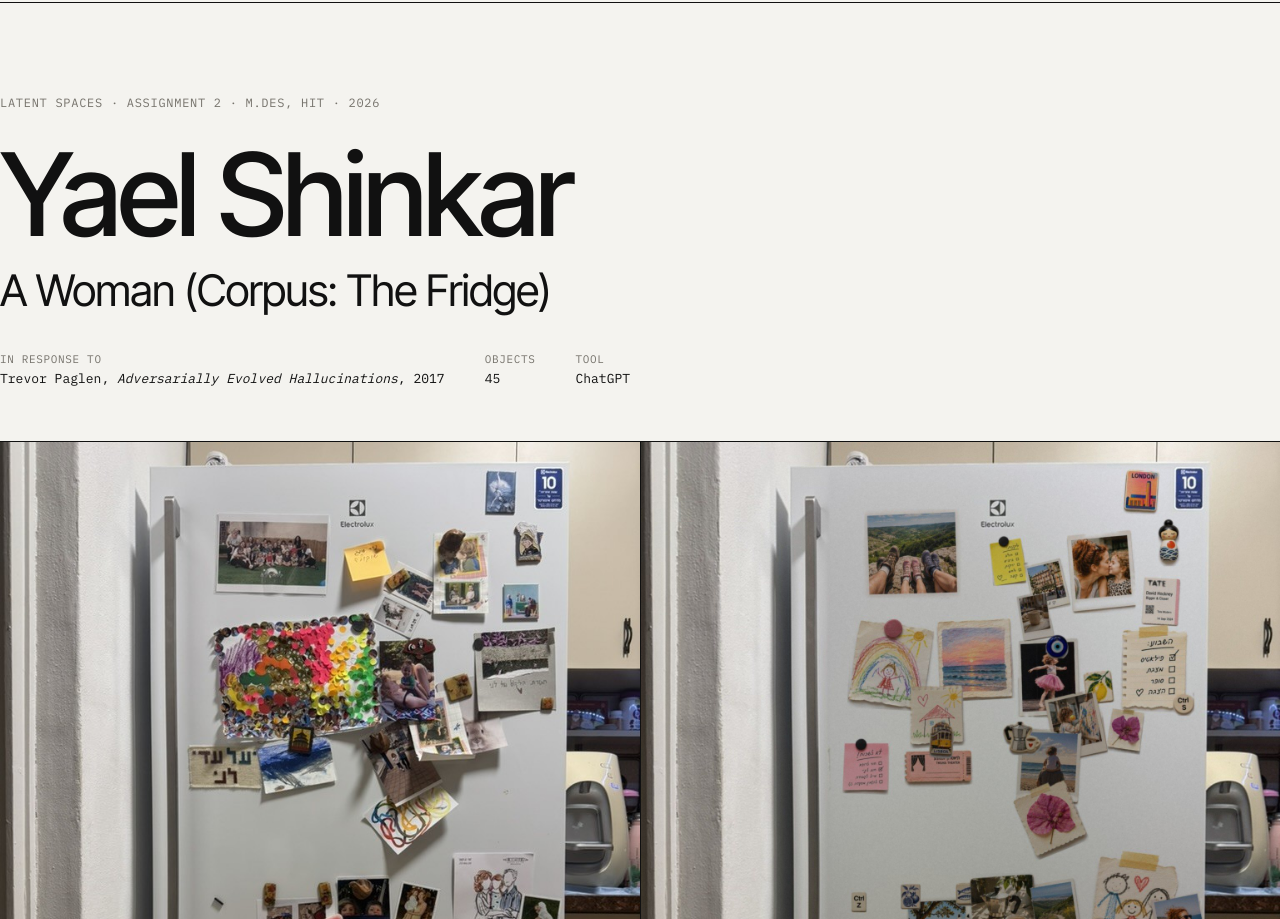
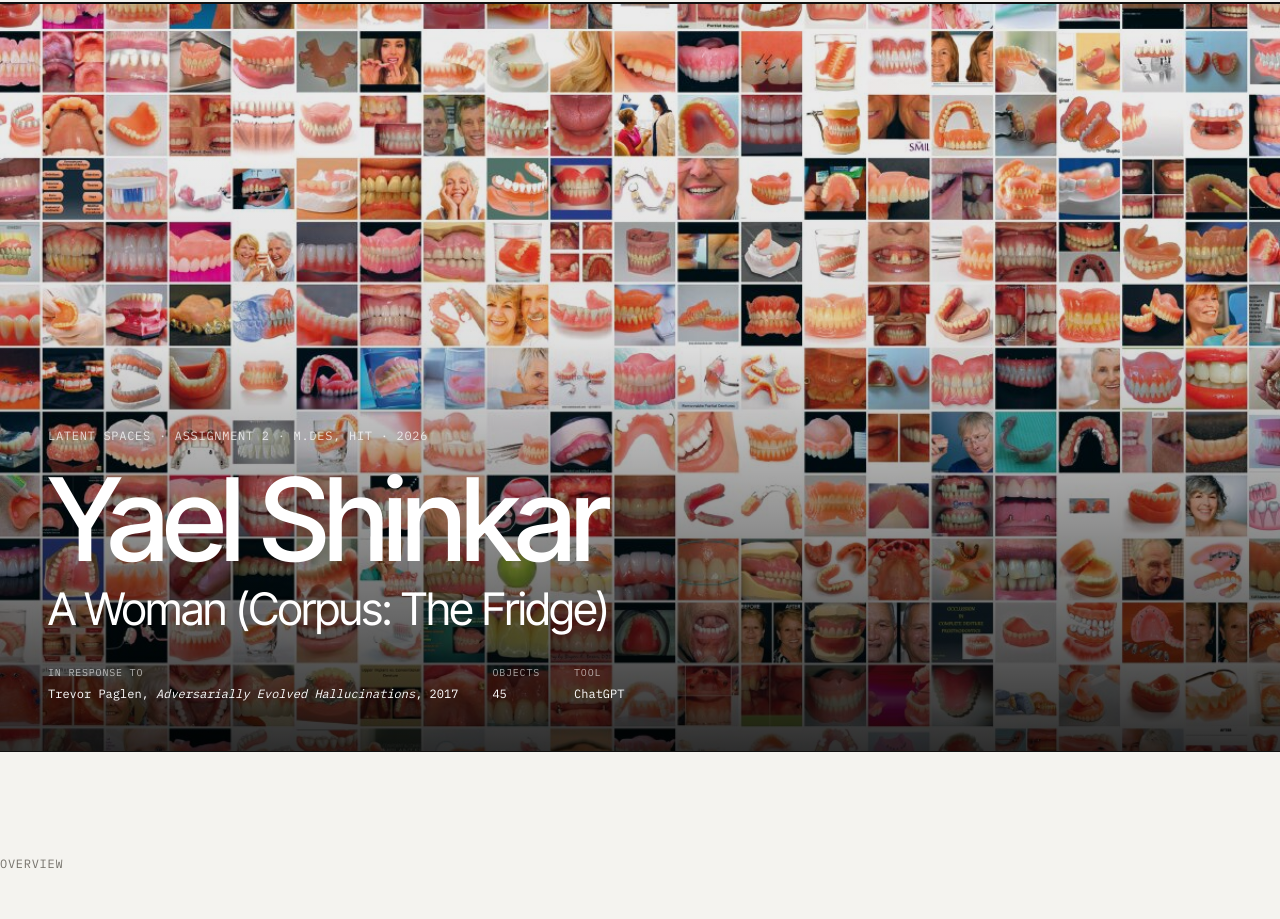
Before and after one commit to eaylis-ai/YaelShinkar_Latent.Space, a plain HTML site: page index.html in a window 1280 px wide. Shown: the part 50-969 px from the top of the page. Drawn offline with Linux system fonts and the light colour scheme.

Commit message:
Update index.html

```diff
--- a/index.html
+++ b/index.html
@@ -50,6 +50,18 @@
   .title .meta{display:flex;flex-wrap:wrap;gap:8px 40px;margin-top:36px}
   .title .meta div{font-family:var(--mono);font-size:13px}
   .title .meta span{display:block;color:var(--muted);font-size:11px;letter-spacing:.06em;text-transform:uppercase}
+
+  /* full-screen opening */
+  .opening{position:relative;width:100%;height:calc(100svh - 52px);min-height:620px;overflow:hidden;background:#111;color:#fff}
+  .opening>img{position:absolute;inset:0;width:100%;height:100%;object-fit:cover}
+  .opening::after{content:"";position:absolute;inset:0;background:linear-gradient(180deg,rgba(0,0,0,.08) 20%,rgba(0,0,0,.12) 45%,rgba(0,0,0,.82) 100%)}
+  .opening-copy{position:absolute;z-index:2;left:clamp(20px,4vw,48px);right:clamp(20px,4vw,48px);bottom:clamp(28px,6vh,72px)}
+  .opening-copy .label{color:rgba(255,255,255,.76);margin-bottom:clamp(18px,3vh,32px)}
+  .opening-copy h1{font-family:var(--display);font-weight:500;font-size:clamp(54px,9vw,124px);line-height:.88;letter-spacing:-.045em}
+  .opening-copy h2{font-family:var(--display);font-weight:400;font-size:clamp(24px,3.5vw,48px);line-height:1.04;letter-spacing:-.025em;margin-top:16px}
+  .opening-meta{display:flex;flex-wrap:wrap;gap:8px 34px;margin-top:clamp(22px,4vh,40px);font-family:var(--mono);font-size:12px}
+  .opening-meta span{display:block;color:rgba(255,255,255,.62);font-size:10px;letter-spacing:.08em;text-transform:uppercase;margin-bottom:3px}
+  @media(max-width:700px){.opening{height:calc(100svh - 52px);min-height:560px}.opening>img{object-position:center}.opening-copy h1{font-size:clamp(48px,16vw,72px)}.opening-meta{gap:12px 22px}}
 
   /* hero: two fridges */
   .fridges{display:grid;grid-template-columns:1fr 1fr;gap:1px;background:var(--ink);border-bottom:1px solid var(--ink)}
@@ -195,29 +207,19 @@
   </div>
 </header>
 
-<div class="wrap title">
+<section class="opening" aria-label="Trevor Paglen, Adversarially Evolved Hallucinations">
+  <img src="img/paglen/corpus.jpg" alt="Training corpus for Trevor Paglen's Adversarially Evolved Hallucinations, a grid of dentures and related dental images">
+  <div class="opening-copy">
     <div class="label">Latent Spaces · Assignment 2 · M.Des, HIT · 2026</div>
     <h1>Yael Shinkar</h1>
     <h2>A Woman (Corpus: The Fridge)</h2>
-  <div class="meta">
+    <div class="opening-meta">
       <div><span>In response to</span>Trevor Paglen, <i>Adversarially Evolved Hallucinations</i>, 2017</div>
       <div><span>Objects</span>45</div>
       <div><span>Tool</span>ChatGPT</div>
     </div>
   </div>
-
-<div class="hero">
-  <div class="fridges">
-    <figure>
-      <img src="hero/fridge-original.jpg" alt="Photograph of the fridge door with the 45 original objects">
-      <figcaption><b>F</b> Original fridge · photograph</figcaption>
-    </figure>
-    <figure>
-      <img src="hero/fridge-generated.jpg" alt="The same photograph with the 45 generated objects placed on the fridge">
-      <figcaption><b>G</b> Generated fridge · the 45 ChatGPT-generated objects placed onto the same photograph (digital composite)</figcaption>
-    </figure>
-  </div>
-</div>
+</section>
 
 <!-- OVERVIEW: quote + original work -->
 <section id="overview">
```
Lines whose indentation alone changed are shown as unchanged.
